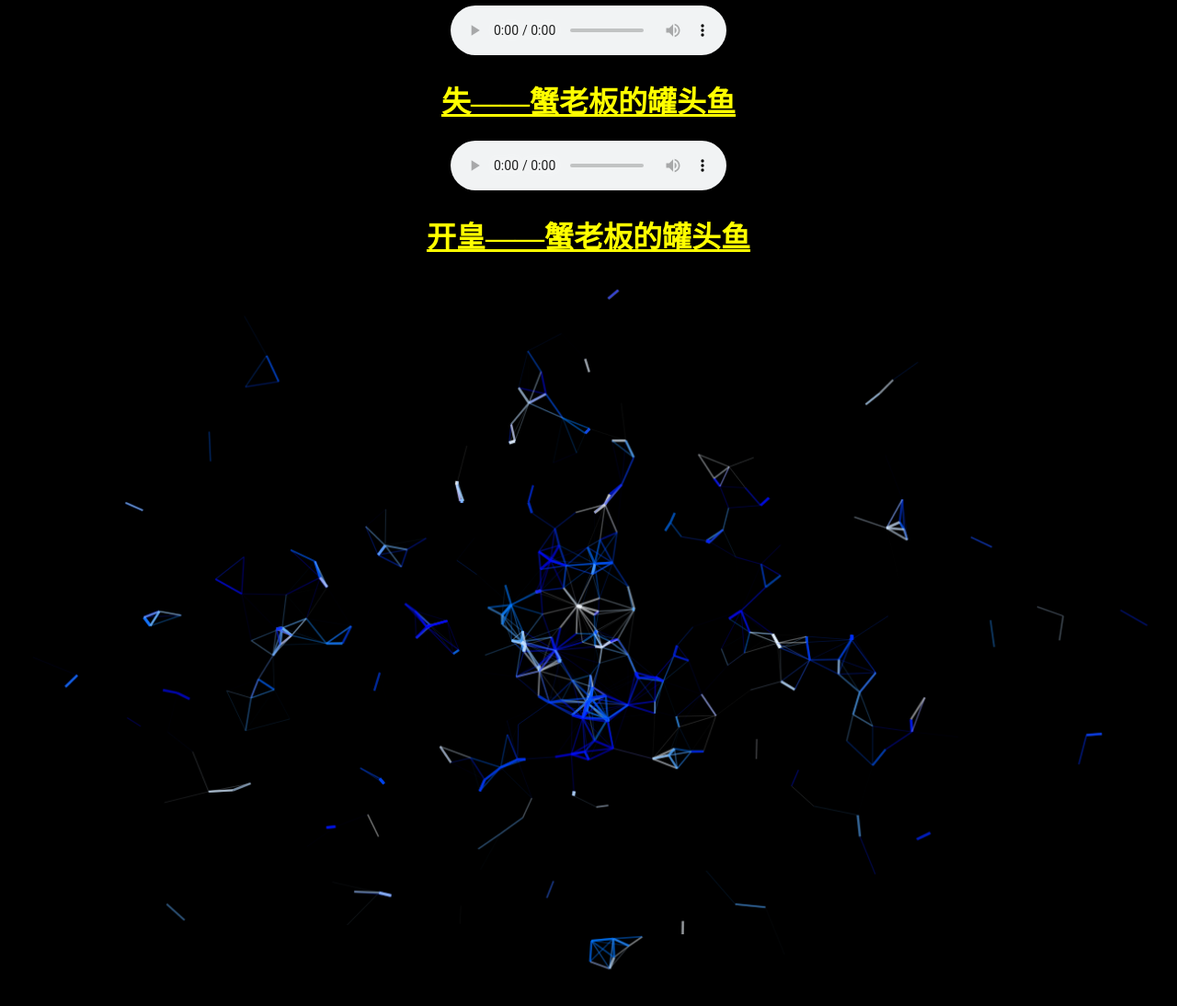
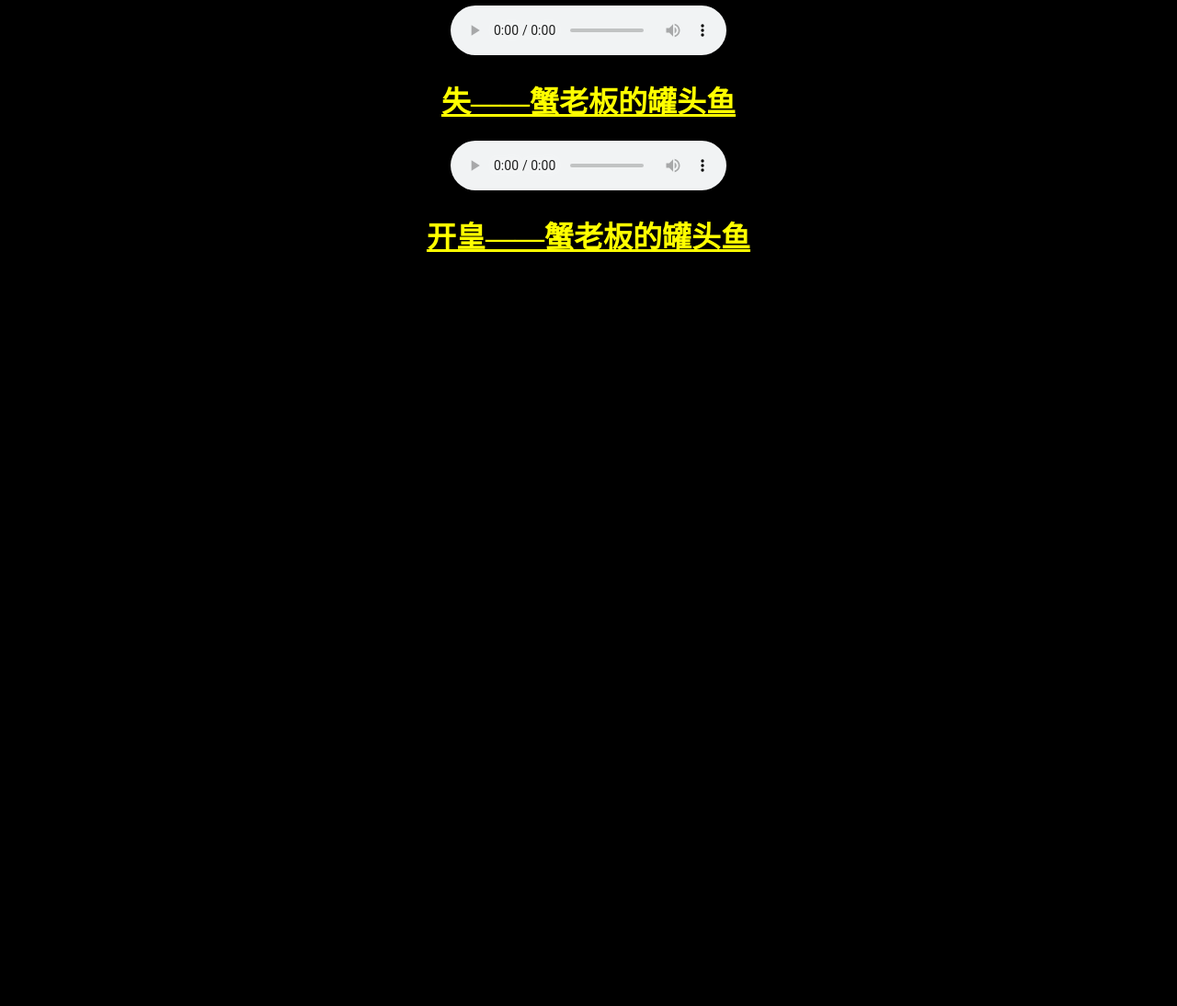
Before and after one commit to 0000-0002/langyawangchao.github.io, a plain HTML site: page index.html in a window 1280 px wide. Shown: the part 1151-2245 px from the top of the page at 92% size. After the commit the page ends 1451 px from the top, so only its background shows below. Drawn offline with Linux system fonts and the light colour scheme; animation ran at ten frames a second.

Commit message:
Update index.html

```diff
--- a/index.html
+++ b/index.html
@@ -76,7 +76,7 @@
 
 	    		</center>
 			<h1><a href="https://music.163.com/#/song?id=1939604136" target="_blank">开皇——蟹老板的罐头鱼</a></h1>
-			<canvas id="my_canvas"></canvas>
+
 
 
 
@@ -154,9 +154,3 @@
 			-->
 		</body>
 	</html>
-<!-- 引入粒子插件 -->
-<script src="particle.min.js"></script>
-<script>
-    // 初始化粒子（画布id）
-    particle.init('my_canvas');
-</script>
```
